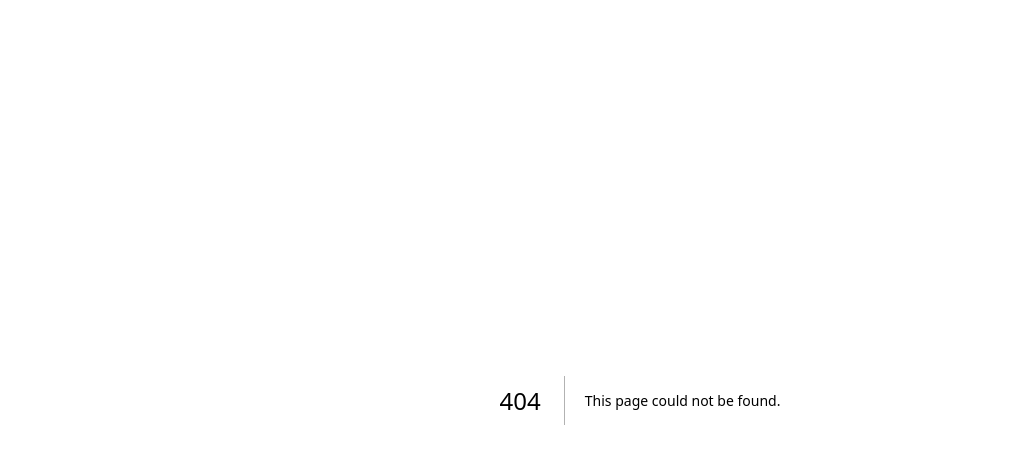
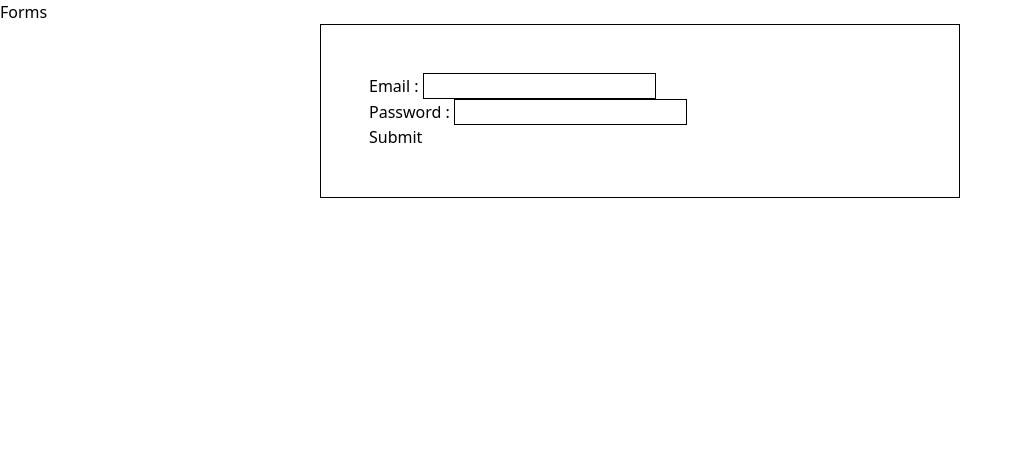
Before and after one commit to prachisinghsb/Test-Repo, a Next.js app: page /forms-div in a window 1280 px wide. Before the commit this address had no page. Shown: the top 464 px of the page, without its empty margins (0-1022 px from the left). Built offline with nearby package versions, Linux system fonts and the light colour scheme.

Commit message:
form sample

```diff
--- /dev/null
+++ b/pages/forms-div/index.tsx
@@ -0,0 +1,94 @@
+
+import {Controller, useForm} from "react-hook-form";
+import {yupResolver} from "@hookform/resolvers/yup";
+import * as yup from "yup"
+
+
+export default function Home() {
+
+    const formSchema = yup.object({
+
+        email: yup
+            .string()
+            .email("Email must be a valid")
+            .required("Email is required"),
+        password: yup
+            .string()
+            .min(8, "Password must be at least 8 characters long")
+            .required("Password is required"),
+
+    })
+
+    const {control , handleSubmit} = useForm({
+        resolver: yupResolver(formSchema)
+    })
+
+
+    return (
+        <>
+            <h1>Forms</h1>
+
+            <form className="border border-black w-1/2 m-auto p-12">
+
+                <Controller
+                    control={control}
+                    name="email"
+                    render={({
+                                 field: {onChange, value},
+                                 fieldState: {error},
+                             }) => (
+                        <div>
+                            <label> Email : </label>
+                            <input
+                                type={"email"}
+                                name={"email"}
+                                value={value}
+                                onChange={onChange}
+                                required={true}
+                                className="border border-black"
+                            />
+                            {error ?
+                                <p className ="text-red-700">{error?.message}</p> : ""
+                            }
+                        </div>
+                    )}
+                />
+
+                <Controller
+                    control={control}
+                    name="password"
+                    render={({
+                                 field: {onChange, value},
+                                 fieldState: {error},
+                             }) => (
+                        <div>
+                            <label>Password : </label>
+                            < input
+                                type={"password"}
+                                name={"password"}
+                                value={value}
+                                onChange={onChange}
+                                required={true}
+                                className="border border-black"
+                            />
+                            {error ?
+                                <p className ="text-red-700" >{error?.message}</p> : ""
+                            }
+                        </div>
+                    )}
+                />
+
+                <div>
+                    <button
+                        type={"submit"}
+                        onClick={handleSubmit((data) => console.log(data))}
+                    >
+                        Submit
+                    </button>
+                </div>
+
+
+            </form>
+        </>
+    )
+}
```
